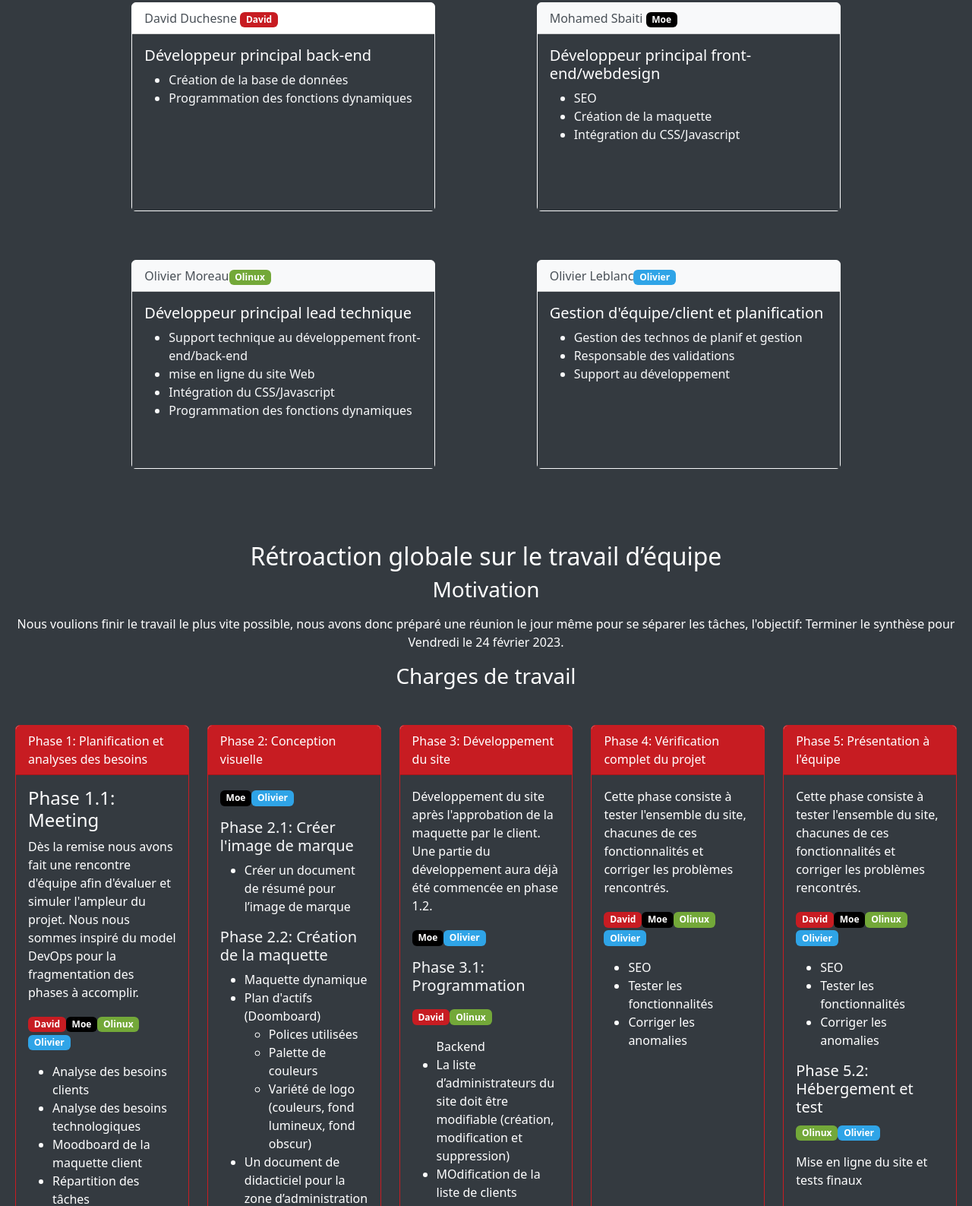
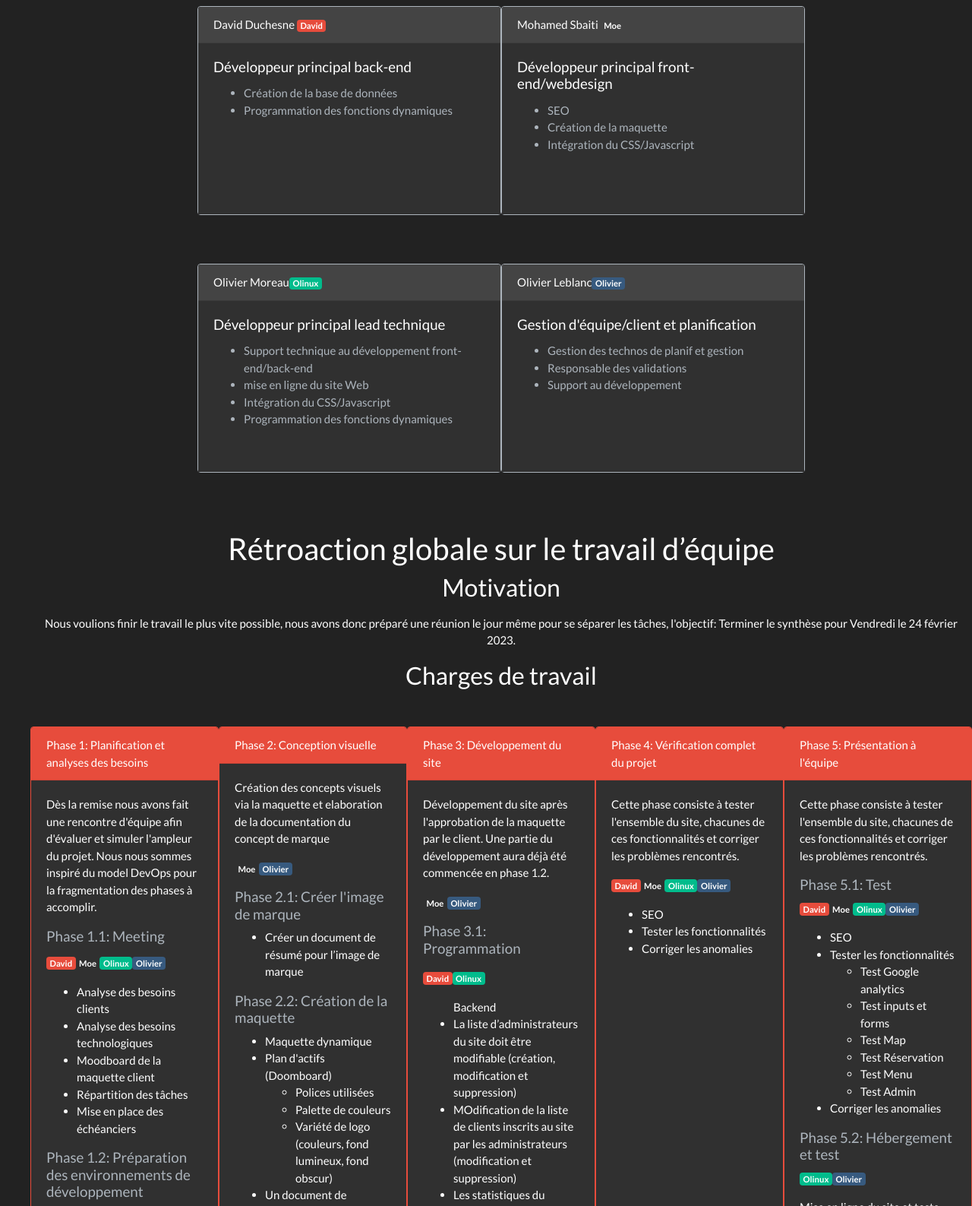
Before and after one commit to Snowhite27/synthese_auberge, a plain HTML site: page planif.html in a window 1280 px wide. Shown: the part 246-1833 px from the top of the page at 76% size. Drawn offline with nearby package versions, Linux system fonts and the light colour scheme.

Commit message:
correction des anomalies css de la page planif

```diff
--- a/css/style.css
+++ b/css/style.css
@@ -30,3 +30,7 @@ section {
   padding: 20px;
   text-align: left;
 }
+
+section .oli {
+  padding: 0px;
+}
--- a/planif.html
+++ b/planif.html
@@ -5,10 +5,11 @@
     <meta charset="UTF-8">
     <title>Présentation de la planification du travail synthèse</title>
     <link rel="stylesheet" type="text/css" href="css/style.css">
-    <link rel="stylesheet" href="https://cdn.jsdelivr.net/npm/bootswatch@5.2.3/dist/cerulean/bootstrap.min.css">
+    <link rel="stylesheet" href="https://cdn.jsdelivr.net/npm/bootswatch@4.5.2/dist/darkly/bootstrap.min.css"
+        integrity="sha384-nNK9n28pDUDDgIiIqZ/MiyO3F4/9vsMtReZK39klb/MtkZI3/LtjSjlmyVPS3KdN" crossorigin="anonymous">
 </head>
 
-<body class="bg-dark">
+<body>
     <header>
 
         <nav class="navbar navbar-expand-lg navbar-dark bg-dark">
@@ -47,12 +48,12 @@
 
     </header>
     <main>
-        <section class="d-flex flex-column w-100">
+        <section class="w-100 d-flex justify-content-center align-items-center flex-column">
             <h2 class="text-center">Apport au travail synthèse de chacun des membres d’équipe</h2>
 
-            <div class="haut d-flex justify-content-evenly align-items-baseline">
+            <div class="d-flex justify-content-evenly align-items-baseline">
                 <div class="card border-light mb-3 mt-3" style="width: 400px; height: 275px;">
-                    <div class="card-header bg-white">David Duchesne <span class="badge bg-danger">David</span>
+                    <div class="card-header ">David Duchesne <span class="badge bg-danger">David</span>
                     </div>
                     <div class="card-body bg-dark">
                         <h5 class="card-title">Développeur principal back-end</h5>
@@ -63,7 +64,7 @@
                     </div>
                 </div>
                 <div class="card border-light mb-3" style="width: 400px; height: 275px">
-                    <div class="card-header bg-light">Mohamed Sbaiti <span class="badge bg-black">Moe</span>
+                    <div class="card-header">Mohamed Sbaiti <span class="badge bg-black">Moe</span>
                     </div>
                     <div class="card-body bg-dark">
                         <h5 class="card-title">Développeur principal front-end/webdesign</h5>
@@ -78,7 +79,7 @@
 
             <div class="bas d-flex justify-content-evenly align-items-baseline mt-5">
                 <div class="card border-light mb-3" style="width: 400px; height: 275px;">
-                    <div class="card-header bg-light">Olivier Moreau<span class="badge bg-success">Olinux</span>
+                    <div class="card-header">Olivier Moreau<span class="badge bg-success">Olinux</span>
                     </div>
                     <div class="card-body bg-dark">
                         <h5 class="card-title">Développeur principal lead technique</h5>
@@ -91,7 +92,7 @@
                     </div>
                 </div>
                 <div class="card border-light mb-3" style="width: 400px; height: 275px;">
-                    <div class="card-header bg-light">Olivier Leblanc<span class="badge bg-primary">Olivier</span>
+                    <div class="card-header">Olivier Leblanc<span class="badge bg-primary">Olivier</span>
                     </div>
                     <div class="card-body bg-dark">
                         <h5 class="card-title" ­>Gestion d'équipe/client et planification</h5>
@@ -105,7 +106,7 @@
 
         </section>
 
-        <section class="w-100">
+        <section class=" oli w-100">
             <h2 class="text-center">Rétroaction globale sur le travail d’équipe</h2>
 
             <h3 class=" text-center mb-3">Motivation</h3>
@@ -114,16 +115,17 @@
                 réunion le jour même
                 pour se séparer les tâches, l'objectif: Terminer le synthèse pour Vendredi le 24 février 2023.</p>
 
-            <h3 class=" text-center mb-5">Charges de travail</h3>
+            <h3 class="text-center mb-5">Charges de travail</h3>
             <div class="d-flex gap-4 overflow-x-auto">
                 <div class="card border-danger mb-3" style="width: 300px;">
                     <div class="card-header bg-danger text-white">Phase 1: Planification et analyses des besoins</div>
                     <div class="card-body bg-dark">
-                        <h4 class="card-title">Phase 1.1: Meeting</h4>
+
                         <p class="text-white">Dès la remise nous avons fait une rencontre d'équipe afin d'évaluer et
                             simuler
                             l'ampleur du projet. Nous
-                            nous sommes inspiré du model DevOps pour la fragmentation des phases à accomplir.
+                            nous sommes inspiré du model DevOps pour la fragmentation des phases à accomplir.</p>
+                        <h5 class="card-title text-light">Phase 1.1: Meeting</h5>
                         <div class="mb-3">
                             <span class="badge bg-danger">David</span><span class="badge bg-black">Moe</span><span
                                 class="badge bg-success">Olinux</span><span class="badge bg-primary">Olivier</span>
@@ -137,7 +139,8 @@
                         </ul>
 
 
-                        <h4 class="card-title">Phase 1.2: Préparation des environnements de développement</h4>
+                        <h5 class="card-title text-light">Phase 1.2: Préparation des environnements de développement
+                        </h5>
                         <p class="text-white">Installation et mise en place des logiciels nécessaires et préparation du
                             début du travail.
                         <div class="mb-3 mt-3">
@@ -162,7 +165,8 @@
                 <div class="card border-danger mb-3" style="width: 300px;">
                     <div class="card-header bg-danger text-white">Phase 2: Conception visuelle</div>
                     <div class="card-body bg-dark">
-
+                        <p>Création des concepts visuels via la maquette et elaboration de la documentation du concept
+                            de marque</p>
                         <div class="mb-3">
                             <span class="badge bg-black">Moe</span><span class="badge bg-primary">Olivier</span>
                         </div>
@@ -301,6 +305,7 @@
                             fonctionnalités et
                             corriger les
                             problèmes rencontrés.</p>
+                        <h5 class="text-light">Phase 5.1: Test</h5>
                         <div class="mb-3">
                             <span class="badge bg-danger">David</span><span class="badge bg-black">Moe</span><span
                                 class="badge bg-success">Olinux</span><span class="badge bg-primary">Olivier</span>
@@ -308,9 +313,17 @@
                         <ul>
                             <li class="text-white">SEO</li>
                             <li class="text-white">Tester les fonctionnalités</li>
+                            <ul>
+                                <li class="text-white">Test Google analytics</li>
+                                <li class="text-white">Test inputs et forms</li>
+                                <li class="text-white">Test Map</li>
+                                <li class="text-white">Test Réservation</li>
+                                <li class="text-white">Test Menu</li>
+                                <li class="text-white">Test Admin</li>
+                            </ul>
                             <li class="text-white">Corriger les anomalies</li>
                         </ul>
-                        <h5>Phase 5.2: Hébergement et test</h5>
+                        <h5 class="text-light">Phase 5.2: Hébergement et test</h5>
                         <div class="mb-3">
                             <span class="badge bg-success">Olinux</span><span class="badge bg-primary">Olivier</span>
                         </div>
@@ -330,10 +343,10 @@
                     </div>
                 </div>
             </div>
-            <h3 class=" text-center">Problèmes</h3>
+            <h3 class="text-center">Problèmes</h3>
             <p class="text-white text-center">Problématique de merge pour une branche du projet</p>
         </section>
-        <section class="d-flex justify-content-center flex-column align-items-center">
+        <section class="d-flex justify-content-center align-items-center flex-column" style="width:100%;">
             <h2 class="text-center">Lien vers Asana</h2>
             <a class="btn btn-danger" data-bs-toggle="offcanvas" style="width:500px;"
                 href="https://app.asana.com/0/1204017146374220/board" role="button" aria-controls="offcanvasExample">
```
